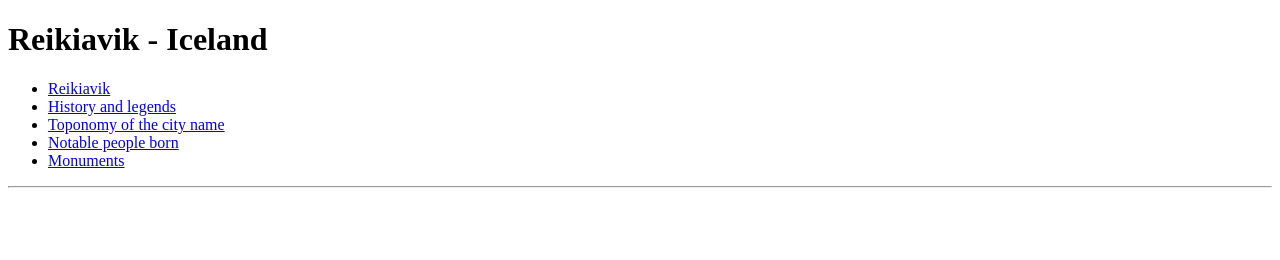
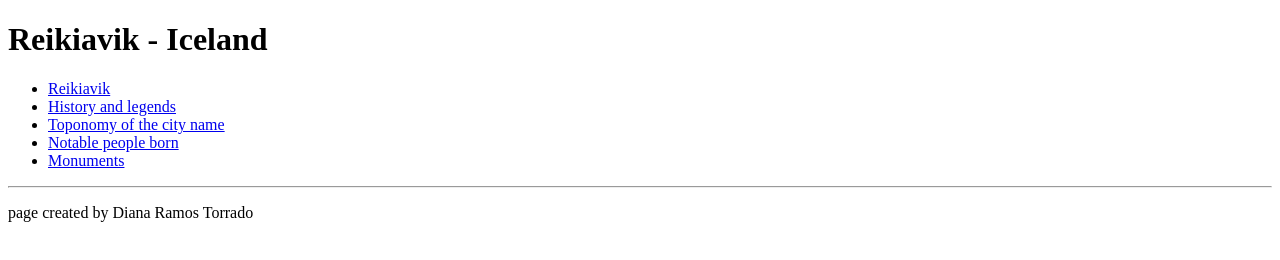
Before and after one commit to a22dianart/cityProject, a plain HTML site: page index.html in a window 1280 px wide. Drawn offline with Linux system fonts and the light colour scheme.

Commit message:
added footer

```diff
--- a/index.html
+++ b/index.html
@@ -20,5 +20,8 @@
     </nav>
     </header>
     <hr>
+     <footer>
+        <p>page created by Diana Ramos Torrado</p>
+    </footer>
 </body>
 </html>
```
